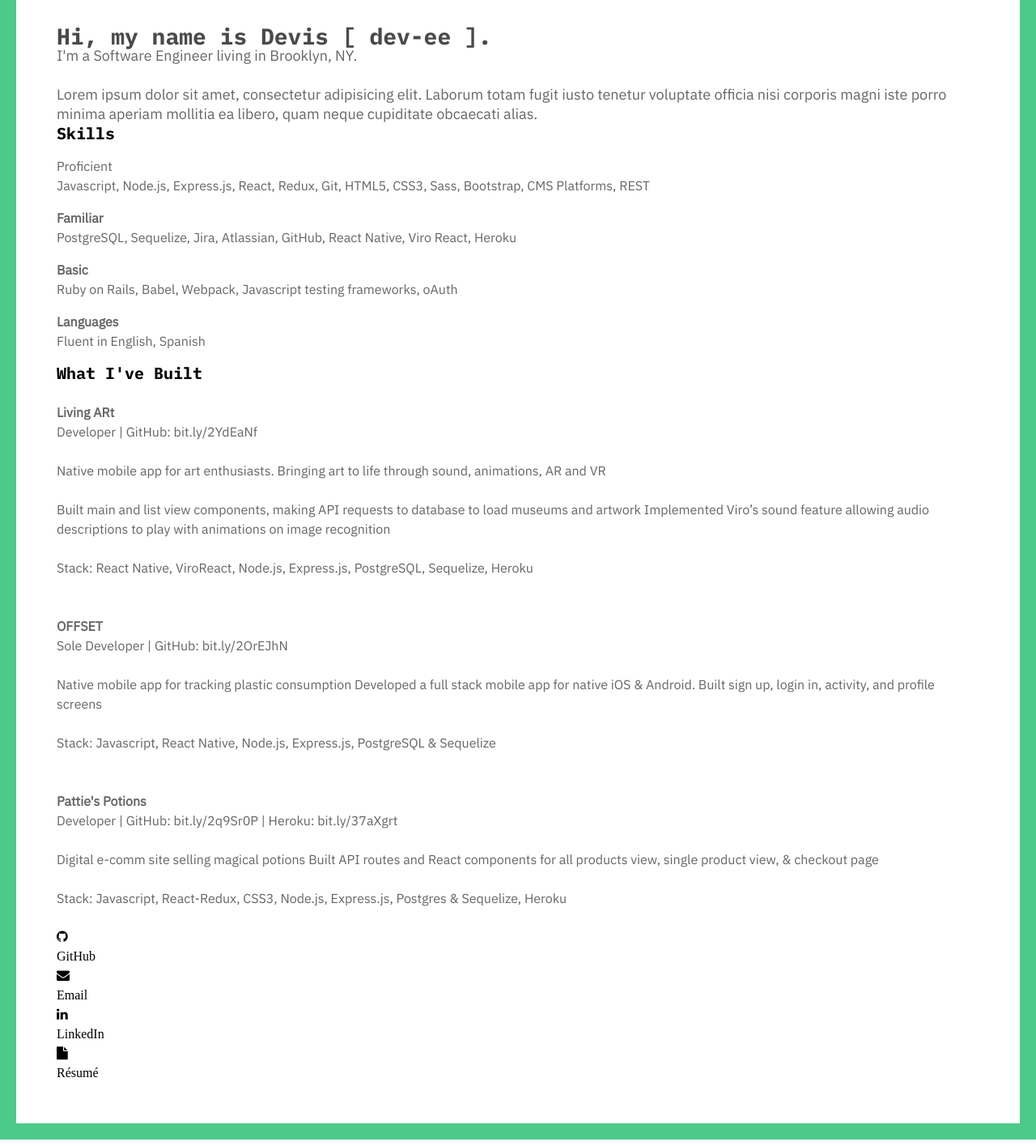
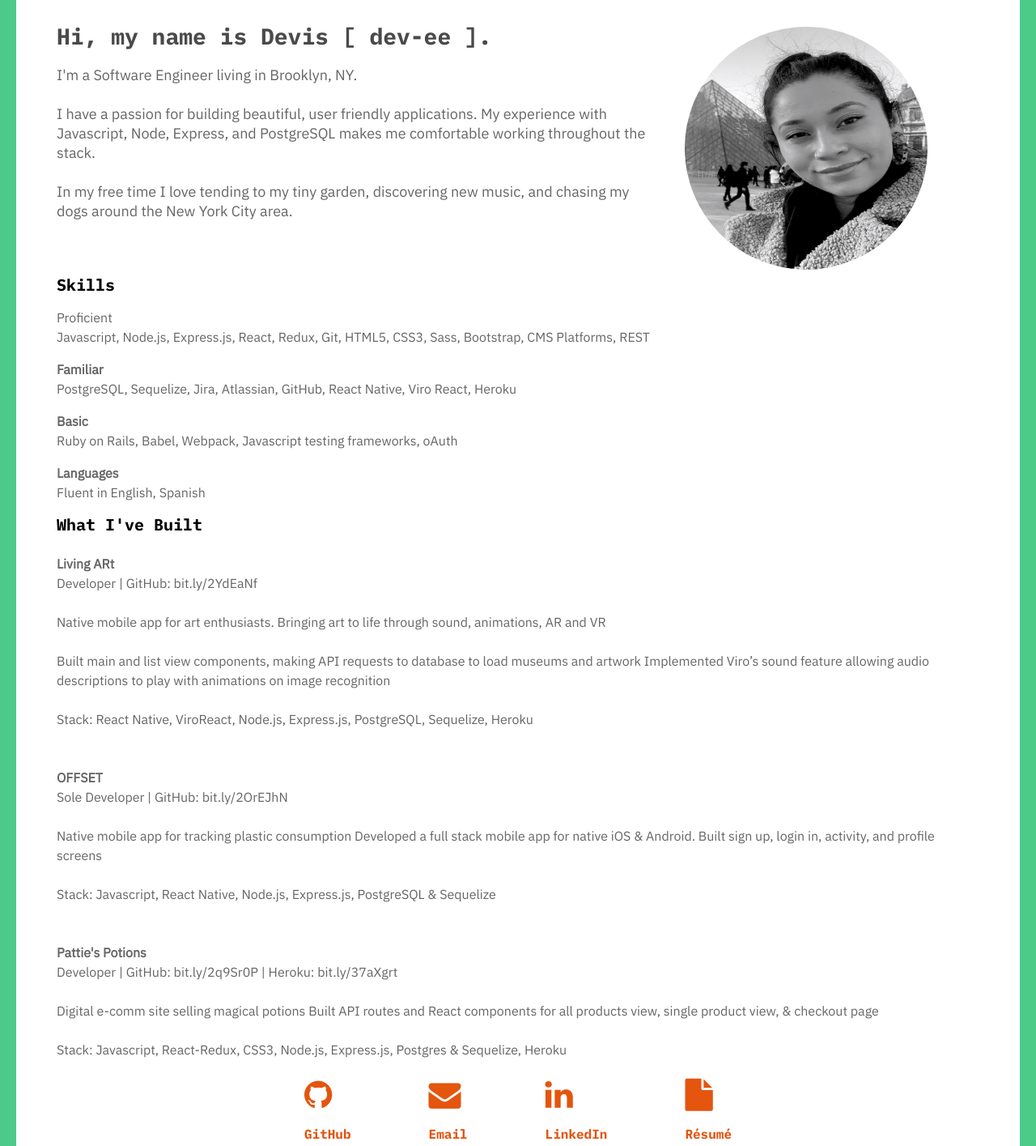
Before and after one commit to damejia100/portfolio-site, a plain HTML site: page index.html in a window 1280 px wide. Shown: the part 67-1482 px from the top of the page at 81% size. Drawn offline with Linux system fonts and the light colour scheme.

Commit message:
working on section styling

```diff
--- a/index.html
+++ b/index.html
@@ -10,17 +10,27 @@
 </head>
 
 <body>
-  <div class='section hero'>
+  <div class='container hero'>
+    <div class='hero-left'>
       <div class='title'>Hi, my name is Devis [ dev-ee ].</div>
       <div class='subtitle'>
         I'm a Software Engineer living in Brooklyn, NY.
         <br>
         <br>
-      Lorem ipsum dolor sit amet, consectetur adipisicing elit. Laborum totam fugit iusto tenetur voluptate officia nisi corporis magni iste porro minima aperiam mollitia ea libero, quam neque cupiditate obcaecati alias.
+        I have a passion for building beautiful, user friendly applications. My experience with Javascript, Node, Express, and PostgreSQL makes me comfortable working throughout the stack.
+        <br>
+        <br>
+        In my free time I love tending to my tiny garden, discovering new music, and chasing my dogs around the New York City area.
       </div>
     </div>
 
-  <div class='section skills'>
+    <div class='hero-right'>
+        <img src='hero-img.jpg'/>
+    </div>
+
+  </div>
+
+  <div class='container skills'>
     <div class='section-title'>Skills</div>
 
     <div class='skills-list'>
@@ -32,7 +42,7 @@
     </div>
   </div>
 
-  <div class='section work'>
+    <div class='container work'>
       <div class='section-title'>What I've Built</div>
 
       <div class='work-card'>
@@ -59,7 +69,6 @@
           <br><br>
           Stack: Javascript, React Native, Node.js, Express.js, PostgreSQL & Sequelize
         </div>
-
       </div>
 
       <div class='work-card'>
@@ -73,8 +82,9 @@
           Stack: Javascript, React-Redux, CSS3, Node.js, Express.js, Postgres & Sequelize, Heroku
         </div>
       </div>
+    </div>
 
-      <div class='section contact'>
+      <div class='container contact'>
 
         <div class='contact-item'>
           <i class="fa fa-github"></i>
--- a/style.css
+++ b/style.css
@@ -6,7 +6,7 @@ font-family: 'IBM Plex Sans', sans-serif;
 body {
   border: 20px #4ccb88 solid;
   margin: 0;
-  padding: 50px;
+  padding: 80px 50px;
   height: 100%;
   line-height: 24px;
 }
@@ -15,15 +15,36 @@ ul {
   padding-left: 0;
 }
 
-.title {
+.container.hero {
+  display: flex;
+  flex-flow: row wrap;
+  justify-content: space-evenly;
+}
+
+.container.hero .hero-left {
+  flex: 2;
+  padding-right: 48px;
+}
+
+.container.hero .hero-right {
+  flex: 1;
+}
+
+.hero .title {
   font-size: 28px;
   font-weight: bold;
   color: #4a4a4a;
   font-family: 'IBM Plex Mono', monospace;
-  padding-top: 30px;
+  padding-bottom: 24px;
 }
 
-.subtitle {
+.hero img {
+  border-radius: 50%;
+  height: 300px;
+  width: 300px;
+}
+
+.hero .subtitle {
   font-size: 18px;
   color: #666666;
   font-family: 'IBM Plex Sans', sans-serif;
@@ -51,3 +72,31 @@ ul {
 .work-card-title {
   font-weight: bold;
 }
+
+.contact {
+  display: flex;
+  flex-flow: row wrap;
+  justify-content: center;
+  align-content: center;
+}
+
+.contact-item {
+  padding-right: 48px;
+  padding-left: 48px;
+}
+
+.contact-item {
+  color: #e4550e;
+  font-weight: bold;
+  font-family: 'IBM Plex Mono', monospace;
+}
+
+.contact-item i {
+  font-size: 40px;
+  padding-bottom: 16px;
+  text-align: center;
+}
+
+.contact-item .item-name {
+  font-size: 16px;
+}
```
Also changed, not shown: hero-img.jpg (added). Lines whose indentation alone changed are shown as unchanged.
